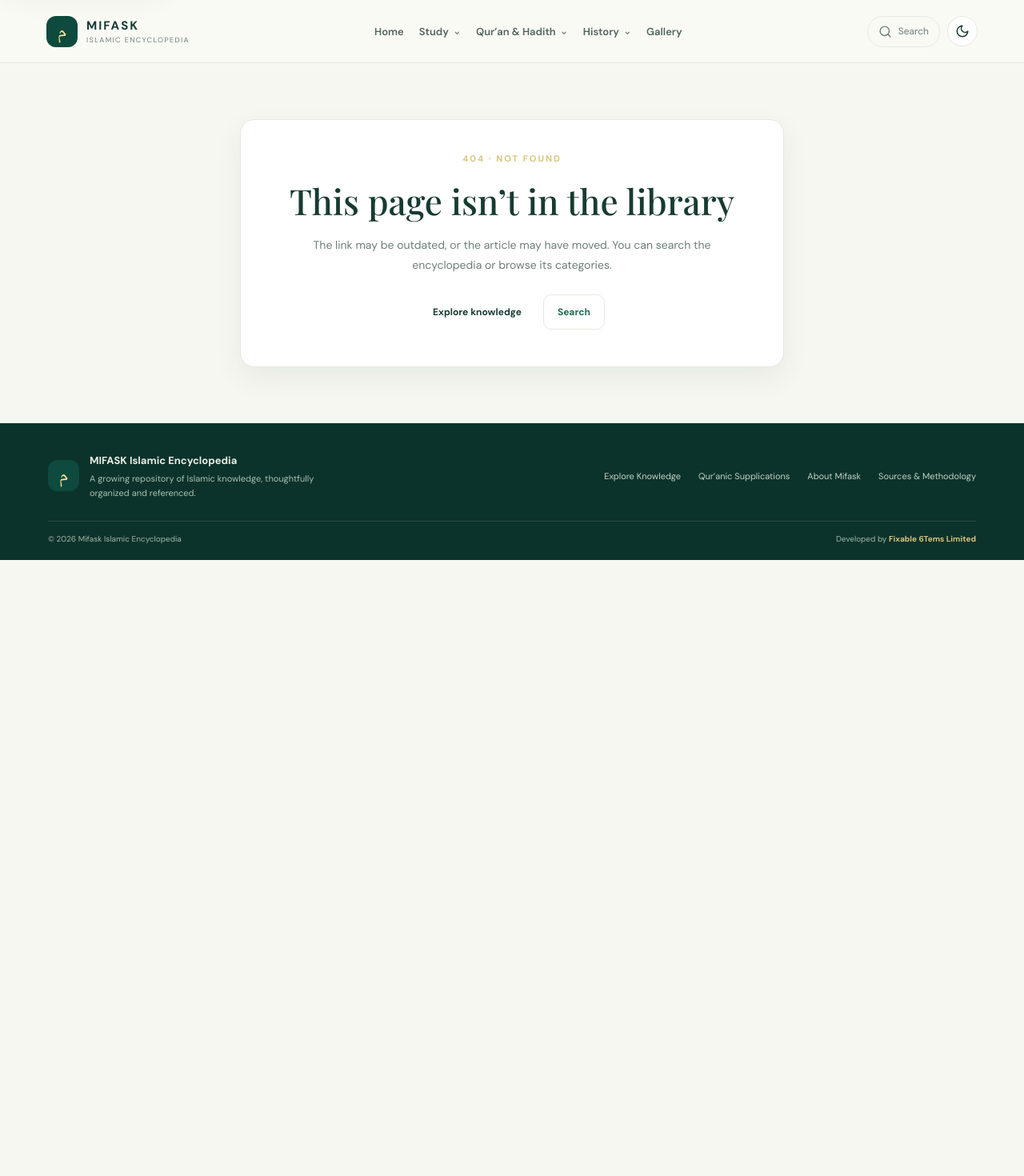
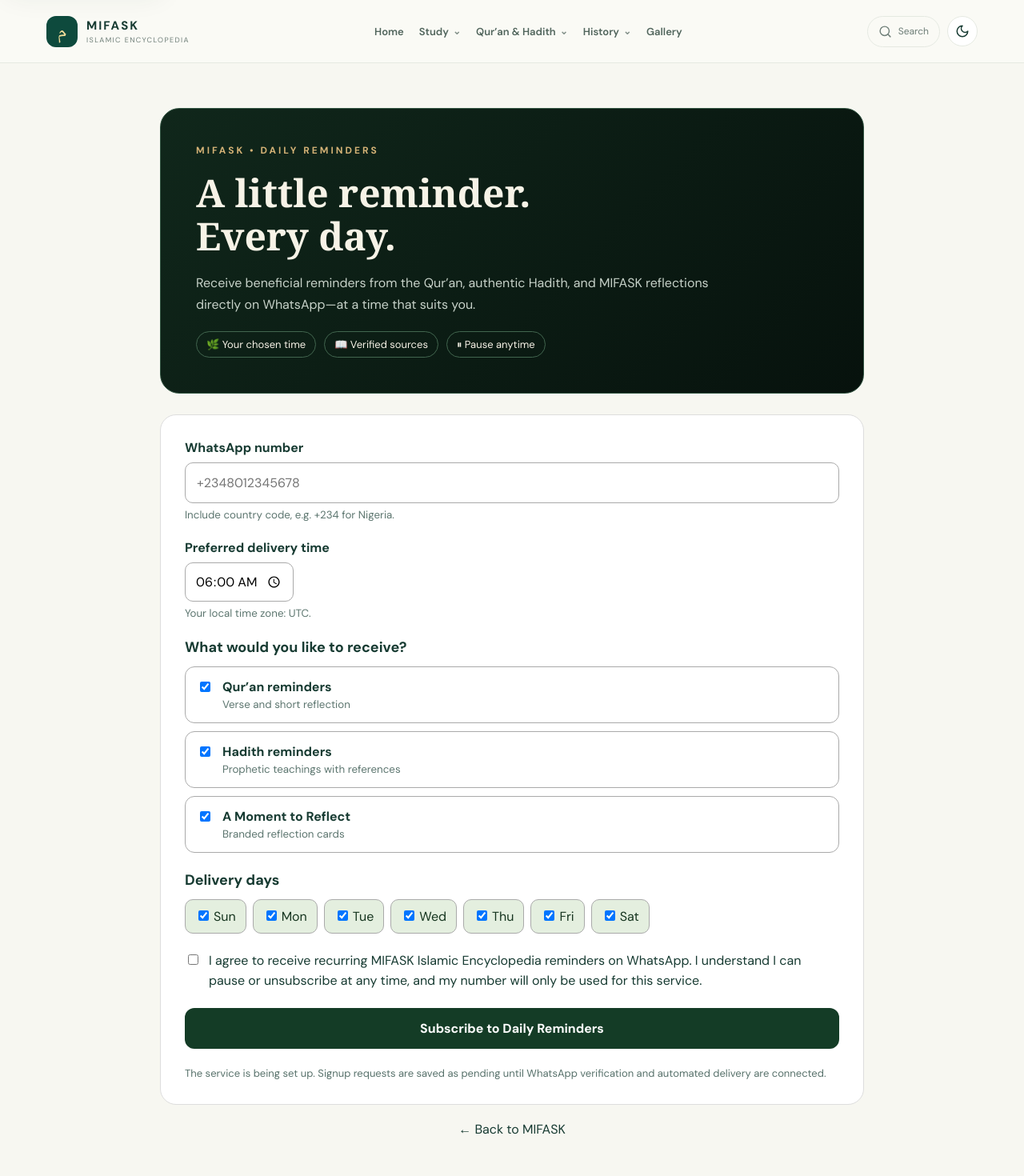
Before and after one commit to smartmil79-afk/mifask-islamic-encyclopedia, a Next.js app: page /reminders in a window 1280 px wide. Before the commit this address had no page. Shown: the top 1470 px of the page at 80% size. Before the commit the page ends 800 px from the top, so only its background shows below. Built offline with nearby package versions, Linux system fonts and the light colour scheme; a web font is replaced by a local one.

Commit message:
Add MIFASK daily reminder signup page

```diff
--- /dev/null
+++ b/app/reminders/page.tsx
@@ -0,0 +1,28 @@
+'use client';
+import { useState } from 'react';
+import Link from 'next/link';
+
+const typeOptions=[{id:'quran',label:'Qur’an reminders',desc:'Verse and short reflection'},{id:'hadith',label:'Hadith reminders',desc:'Prophetic teachings with references'},{id:'reflection',label:'A Moment to Reflect',desc:'Branded reflection cards'}];
+const dayOptions=[{id:0,label:'Sun'},{id:1,label:'Mon'},{id:2,label:'Tue'},{id:3,label:'Wed'},{id:4,label:'Thu'},{id:5,label:'Fri'},{id:6,label:'Sat'}];
+export default function DailyRemindersPage(){
+ const [phone,setPhone]=useState('');const [time,setTime]=useState('06:00');const [types,setTypes]=useState(['quran','hadith','reflection']);const [days,setDays]=useState([0,1,2,3,4,5,6]);const [consent,setConsent]=useState(false);const [busy,setBusy]=useState(false);const [message,setMessage]=useState('');const [error,setError]=useState('');
+ function toggle(list:string[],set:(v:string[])=>void,id:string){set(list.includes(id)?list.filter(x=>x!==id):[...list,id]);}
+ async function submit(e:React.FormEvent){e.preventDefault();setBusy(true);setMessage('');setError('');try{const res=await fetch('/api/reminders/subscribe',{method:'POST',headers:{'Content-Type':'application/json'},body:JSON.stringify({phone,preferredTime:time,reminderTypes:types,weekdays:days,timezone:Intl.DateTimeFormat().resolvedOptions().timeZone||'Africa/Lagos',consent})});const data=await res.json();if(!res.ok)throw new Error(data.error||'Unable to subscribe.');setMessage(data.message); }catch(e){setError(e instanceof Error?e.message:'Something went wrong.');}finally{setBusy(false);}}
+ return <div style={{maxWidth:920,margin:'0 auto',padding:'clamp(24px,5vw,56px) 20px 72px'}}>
+  <div style={{borderRadius:24,padding:'clamp(24px,5vw,44px)',background:'linear-gradient(135deg,#10271b,#07120d)',color:'#f7f3e7',border:'1px solid #315441',marginBottom:26}}>
+   <p style={{letterSpacing:3,color:'#d4b276',fontSize:12,fontWeight:700,margin:0}}>MIFASK • DAILY REMINDERS</p><h1 style={{fontFamily:'Georgia,serif',fontSize:'clamp(32px,6vw,48px)',lineHeight:1.12,margin:'18px 0'}}>A little reminder.<br/>Every day.</h1><p style={{maxWidth:650,color:'#c7d2c9',lineHeight:1.7}}>Receive beneficial reminders from the Qur’an, authentic Hadith, and MIFASK reflections directly on WhatsApp—at a time that suits you.</p>
+   <div style={{display:'flex',gap:10,flexWrap:'wrap',marginTop:20}}><span style={{border:'1px solid #42664f',borderRadius:99,padding:'7px 12px',fontSize:13}}>🌿 Your chosen time</span><span style={{border:'1px solid #42664f',borderRadius:99,padding:'7px 12px',fontSize:13}}>📖 Verified sources</span><span style={{border:'1px solid #42664f',borderRadius:99,padding:'7px 12px',fontSize:13}}>⏸ Pause anytime</span></div>
+  </div>
+  <form onSubmit={submit} style={{background:'var(--card, #fff)',border:'1px solid var(--border, #ddd)',borderRadius:20,padding:'clamp(18px,4vw,30px)',display:'grid',gap:22}}>
+   <section><label htmlFor="phone" style={{fontWeight:700,display:'block',marginBottom:8}}>WhatsApp number</label><input id="phone" type="tel" autoComplete="tel" placeholder="+2348012345678" value={phone} onChange={e=>setPhone(e.target.value)} required style={{width:'100%',padding:14,borderRadius:10,border:'1px solid #aaa',fontSize:16}}/><small style={{display:'block',marginTop:6,opacity:.7}}>Include country code, e.g. +234 for Nigeria.</small></section>
+   <section><label htmlFor="time" style={{fontWeight:700,display:'block',marginBottom:8}}>Preferred delivery time</label><input id="time" type="time" value={time} onChange={e=>setTime(e.target.value)} style={{padding:12,borderRadius:10,border:'1px solid #aaa',fontSize:16}}/><small style={{display:'block',marginTop:6,opacity:.7}}>Your local time zone: {typeof window!=='undefined'?Intl.DateTimeFormat().resolvedOptions().timeZone:'local time'}.</small></section>
+   <section><h2 style={{fontSize:18,margin:'0 0 12px'}}>What would you like to receive?</h2><div style={{display:'grid',gap:10}}>{typeOptions.map(t=><label key={t.id} style={{display:'flex',alignItems:'flex-start',gap:12,padding:14,border:'1px solid #aaa',borderRadius:12,cursor:'pointer'}}><input type="checkbox" checked={types.includes(t.id)} onChange={()=>toggle(types,setTypes,t.id)} style={{marginTop:4}}/><span><strong>{t.label}</strong><small style={{display:'block',opacity:.7,marginTop:3}}>{t.desc}</small></span></label>)}</div></section>
+   <section><h2 style={{fontSize:18,margin:'0 0 12px'}}>Delivery days</h2><div style={{display:'flex',gap:8,flexWrap:'wrap'}}>{dayOptions.map(d=><label key={d.id} style={{border:'1px solid #aaa',borderRadius:10,padding:'10px 12px',cursor:'pointer',background:days.includes(d.id)?'#e4efdf':undefined,color:days.includes(d.id)?'#16351f':undefined}}><input type="checkbox" checked={days.includes(d.id)} onChange={()=>setDays(days.includes(d.id)?days.filter(x=>x!==d.id):[...days,d.id])} style={{marginRight:6}}/>{d.label}</label>)}</div></section>
+   <label style={{display:'flex',alignItems:'flex-start',gap:10,lineHeight:1.55}}><input type="checkbox" checked={consent} onChange={e=>setConsent(e.target.checked)} required style={{marginTop:4}}/><span>I agree to receive recurring MIFASK Islamic Encyclopedia reminders on WhatsApp. I understand I can pause or unsubscribe at any time, and my number will only be used for this service.</span></label>
+   {error&&<p role="alert" style={{color:'#b42318',margin:0}}>{error}</p>}{message&&<div role="status" style={{padding:14,borderRadius:12,background:'#e5f3e5',color:'#184a25'}}>{message}</div>}
+   <button type="submit" disabled={busy} style={{padding:15,border:0,borderRadius:12,background:'#143c26',color:'white',fontWeight:700,fontSize:16,cursor:busy?'wait':'pointer'}}>{busy?'Saving…':'Subscribe to Daily Reminders'}</button>
+   <p style={{fontSize:13,opacity:.72,margin:0}}>The service is being set up. Signup requests are saved as pending until WhatsApp verification and automated delivery are connected.</p>
+  </form>
+  <p style={{marginTop:20,textAlign:'center'}}><Link href="/" style={{color:'inherit'}}>← Back to MIFASK</Link></p>
+ </div>
+}
```
